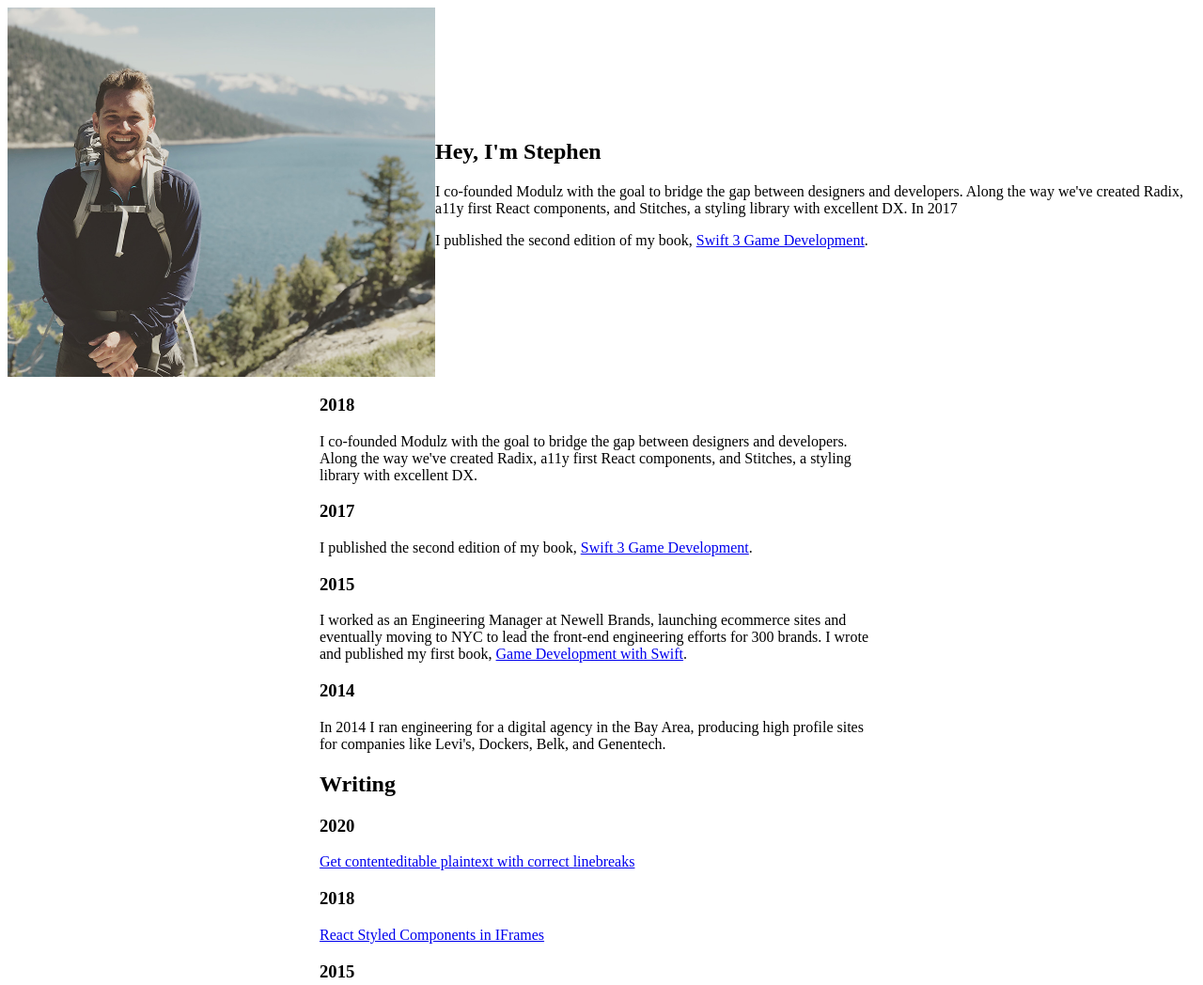
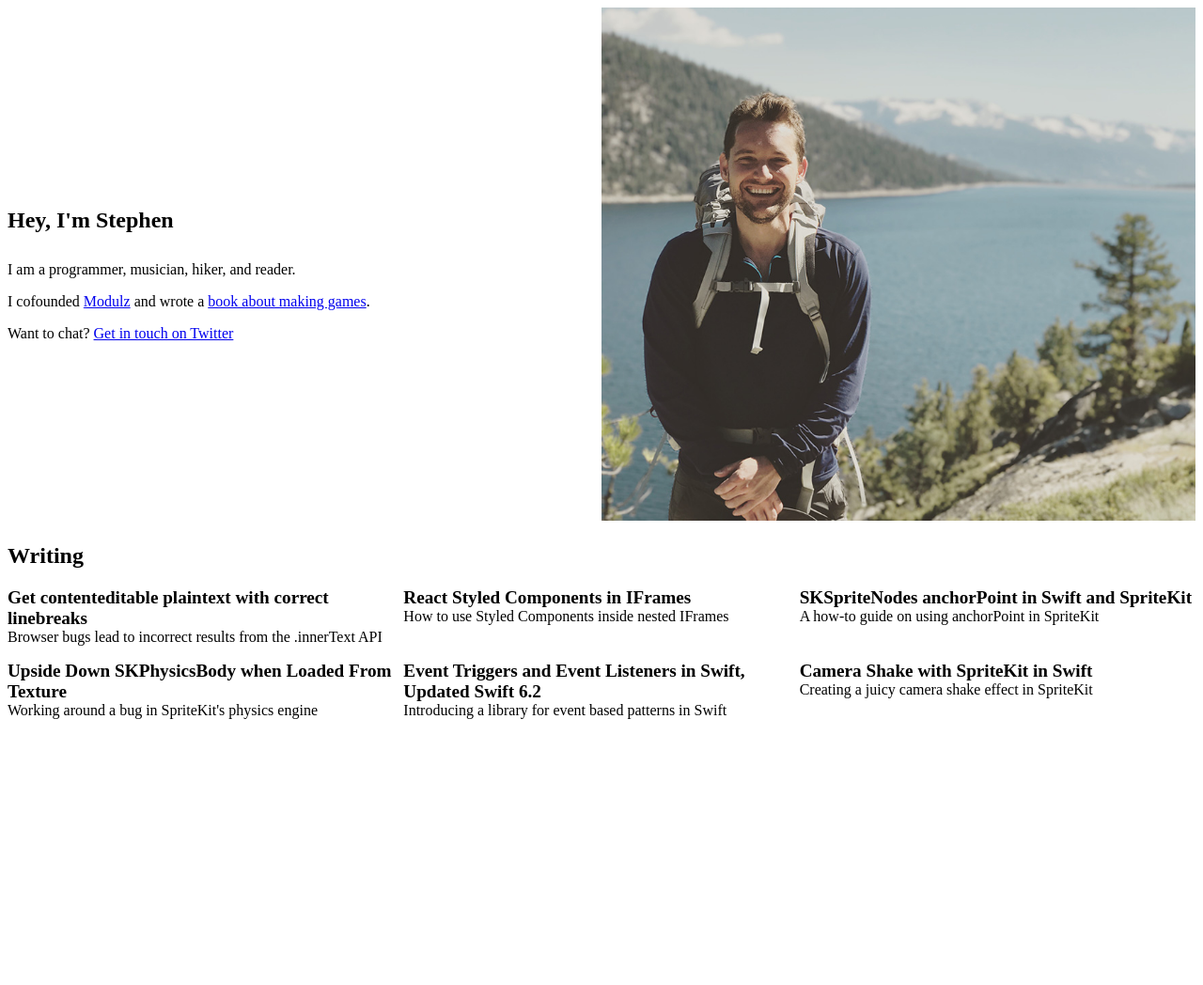
Before and after one commit to StephenHaney/stephenhaney, a website: page src/index.html in a window 1280 px wide. Shown: the top 1048 px of the page at 94% size. After the commit the page ends 800 px from the top, so only its background shows below. Drawn offline with Linux system fonts and the light colour scheme.

Commit message:
Home page and font overhaul

```diff
--- a/src/index.html
+++ b/src/index.html
@@ -7,117 +7,137 @@
     <!-- Site head -->
     <import src="common/__site-header.html" />
 
+    <style>
+      section {
+        max-width: var(--content-max-width);
+        margin: auto;
+      }
+
+      .article-grid {
+        display: grid;
+        grid-template-columns: repeat(3, 1fr);
+        gap: var(--space3);
+        margin-top: var(--space3);
+        margin-bottom: var(--space4);
+        margin-left: calc(-1 * var(--space4));
+        margin-right: calc(-1 * var(--space4));
+        align-items: stretch;
+      }
+
+      .article-card {
+        display: block;
+        padding: var(--space4) var(--space2);
+        text-decoration: none;
+        color: var(--blue12);
+        transition: color 0.1s ease-out, transform 0.1s ease-out;
+      }
+
+      .article-card:hover {
+        transform: translateY(-4px);
+      }
+      .article-card:hover h3 {
+        color: var(--blue11);
+      }
+
+      .article-card h3 {
+        margin-top: 0;
+        margin-bottom: 0;
+        font-size: 1.2em;
+        border-left: 1px solid var(--blue11);
+        padding-left: var(--space3);
+      }
+
+      .article-card p {
+        border-left: 1px solid var(--slate8);
+        padding-left: var(--space3);
+        margin-top: 0;
+        padding-top: var(--space3);
+      }
+    </style>
+
     <main>
-      <article>
+      <section>
         <div
           style="
             display: flex;
             align-items: center;
-            gap: var(--space5);
-            margin-top: var(--space6);
+            gap: var(--space6);
+            margin-top: var(--space7);
+            margin-bottom: var(--space7);
           "
         >
-          <img
-            src="assets/stephen-haney-backpacking-sierras.jpg"
-            alt="Stephen Haney backpacking in the Sierras. A mountain lake is in the background."
-            width="36%"
-            style="margin: 0"
-          />
-
-          <div>
+          <div style="width: 50%">
             <h1>Hey, I'm Stephen</h1>
-
-            <p style="margin-top: var(--space4)">
-              I co-founded Modulz with the goal to bridge the gap between designers and
-              developers. Along the way we've created Radix, a11y first React components,
-              and Stitches, a styling library with excellent DX. In 2017
+            <p style="margin-top: 30px; text-align: left">
+              I am a programmer, musician, hiker, and reader.
             </p>
             <p>
-              I published the second edition of my book,
+              I cofounded <a href="https://modulz.app">Modulz</a> and wrote a
               <a
-                href="https://www.amazon.com/Swift-3-Game-Development-Second-ebook/dp/B01M138PTW"
-              >
-                Swift 3 Game Development</a
+                href="https://www.amazon.com/Game-Development-Swift-Stephen-Haney-ebook/dp/B00YSILB6C"
+                >book about making games</a
               >.
             </p>
+            <p style="margin-bottom: 0; text-align: left">
+              Want to chat?
+              <a href="https://twitter.com/sdothaney" target="_blank">
+                Get in touch on Twitter
+              </a>
+            </p>
+          </div>
+          <div style="width: 50%">
+            <img
+              src="assets/stephen-haney-backpacking-sierras.jpg"
+              alt="Stephen Haney backpacking in the Sierras. A mountain lake is in the background."
+              width="100%"
+              style="margin: 0"
+            />
           </div>
         </div>
+      </section>
 
-        <div style="max-width: 600px; margin: auto">
-          <h3>2018</h3>
-          <p>
-            I co-founded Modulz with the goal to bridge the gap between designers and
-            developers. Along the way we've created Radix, a11y first React components,
-            and Stitches, a styling library with excellent DX.
-          </p>
+      <section>
+        <h2>Writing</h2>
 
-          <h3>2017</h3>
-          <p>
-            I published the second edition of my book,
-            <a
-              href="https://www.amazon.com/Swift-3-Game-Development-Second-ebook/dp/B01M138PTW"
-            >
-              Swift 3 Game Development</a
-            >.
-          </p>
-
-          <h3>2015</h3>
-          <p>
-            I worked as an Engineering Manager at Newell Brands, launching ecommerce sites
-            and eventually moving to NYC to lead the front-end engineering efforts for 300
-            brands. I wrote and published my first book,
-            <a
-              href="https://www.amazon.com/Game-Development-Swift-Stephen-Haney-ebook/dp/B00YSILB6C"
-              >Game Development with Swift</a
-            >.
-          </p>
-
-          <h3>2014</h3>
-          <p>
-            In 2014 I ran engineering for a digital agency in the Bay Area, producing high
-            profile sites for companies like Levi's, Dockers, Belk, and Genentech.
-          </p>
-
-          <h2>Writing</h2>
-          <h3>2020</h3>
-          <a href="2020/get-contenteditable-plaintext-with-correct-linebreaks">
-            Get contenteditable plaintext with correct linebreaks
+        <div class="article-grid">
+          <a
+            class="article-card"
+            href="2020/get-contenteditable-plaintext-with-correct-linebreaks"
+          >
+            <h3>Get contenteditable plaintext with correct linebreaks</h3>
+            <p>Browser bugs lead to incorrect results from the .innerText API</p>
+          </a>
+          <a class="article-card" href="2018/react-styled-components-in-iframes/">
+            <h3>React Styled Components in IFrames</h3>
+            <p>How to use Styled Components inside nested IFrames</p>
+          </a>
+          <a class="article-card" href="2015/anchorpoint-skspritenode-spritekit-swift">
+            <h3>SKSpriteNodes anchorPoint in Swift and SpriteKit</h3>
+            <p>A how-to guide on using anchorPoint in SpriteKit</p>
           </a>
 
-          <h3>2018</h3>
-          <a href="2018/react-styled-components-in-iframes">
-            React Styled Components in IFrames
+          <a
+            class="article-card"
+            href="2015/skphysicsbody-upside-down-when-loaded-from-texture/"
+          >
+            <h3>Upside Down SKPhysicsBody when Loaded From Texture</h3>
+            <p>Working around a bug in SpriteKit's physics engine</p>
           </a>
 
-          <h3>2015</h3>
-          <ul>
-            <li>
-              <a href="2015/anchorpoint-skspritenode-spritekit-swift">
-                SKSpriteNodes anchorPoint in Swift and SpriteKit
-              </a>
-            </li>
+          <a
+            class="article-card"
+            href="2015/event-triggers-and-event-listeners-in-swift/"
+          >
+            <h3>Event Triggers and Event Listeners in Swift, Updated Swift 6.2</h3>
+            <p>Introducing a library for event based patterns in Swift</p>
+          </a>
 
-            <li>
-              <a href="2015/skphysicsbody-upside-down-when-loaded-from-texture/">
-                Upside Down SKPhysicsBody when Loaded From Texture
-              </a>
-            </li>
-
-            <li>
-              <a href="2015/event-triggers-and-event-listeners-in-swift/">
-                Event Triggers and Event Listeners in Swift, Updated Swift 6.2
-              </a>
-            </li>
-          </ul>
-
-          <h3>2014</h3>
-          <p>
-            <a href="2014/camera-shake-with-spritekit-in-swift/">
-              Camera Shake with SpriteKit in Swift
-            </a>
-          </p>
+          <a class="article-card" href="2014/camera-shake-with-spritekit-in-swift/">
+            <h3>Camera Shake with SpriteKit in Swift</h3>
+            <p>Creating a juicy camera shake effect in SpriteKit</p>
+          </a>
         </div>
-      </article>
+      </section>
     </main>
 
     <import src="common/__theme-switcher.html" />
--- a/src/styles.css
+++ b/src/styles.css
@@ -136,8 +136,8 @@ th {
 
 body {
   -webkit-font-smoothing: antialiased;
-  font-family: -apple-system, BlinkMacSystemFont, 'Segoe UI', Helvetica, Arial,
-    sans-serif, 'Apple Color Emoji', 'Segoe UI Emoji';
+  font-family: SOEHNE_BUCH, -apple-system, BlinkMacSystemFont, 'Segoe UI', Helvetica,
+    Arial, sans-serif, 'Apple Color Emoji', 'Segoe UI Emoji';
   font-size: 18px;
   line-height: 28px;
   color: var(--slate12);
@@ -155,7 +155,11 @@ body {
 }
 
 ::selection {
-  background: var(--cyan6);
+  background: var(--blue6);
+}
+
+main {
+  padding-bottom: var(--space8);
 }
 
 /** --- Header --- */
@@ -186,7 +190,7 @@ body {
 }
 
 .site-header a {
-  color: var(--cyan12);
+  color: var(--blue12);
   padding: var(--space0) var(--space3);
   text-decoration: none;
   display: flex;
@@ -207,12 +211,12 @@ body {
 }
 
 .site-header a.logo {
-  font-weight: 600;
   font-size: 0.9em;
   padding-top: var(--space2);
   padding-bottom: var(--space2);
   border-radius: 5px;
   position: relative;
+  letter-spacing: 0.5px;
 }
 @media only screen and (min-width: 600px) {
   .site-header a.logo {
@@ -238,7 +242,7 @@ body {
   border-radius: 4px;
   width: 42px;
   height: 42px;
-  color: var(--cyan12);
+  color: var(--blue12);
   margin-left: var(--space3);
 }
 @media only screen and (min-width: 600px) {
@@ -249,8 +253,8 @@ body {
 
 @media (hover: hover) {
   .dark-mode-switcher:hover {
-    background-color: var(--cyan12);
-    color: var(--cyan1);
+    background-color: var(--blue12);
+    color: var(--blue1);
   }
 }
 
@@ -274,7 +278,6 @@ body {
 article {
   max-width: var(--content-max-width);
   margin: auto;
-  padding-bottom: var(--space8);
 }
 
 .article-header {
@@ -286,6 +289,7 @@ article {
 }
 @media only screen and (min-width: 600px) {
   .article-header {
+    padding-top: var(--space3);
     margin-top: var(--space6);
     margin-bottom: 40px;
   }
@@ -294,15 +298,14 @@ article {
 /** --- Headlines --- */
 
 h1 {
-  max-width: 660px;
+  max-width: 690px;
   font-size: 1.9em;
+  font-family: -apple-system, BlinkMacSystemFont, 'Segoe UI', Helvetica, Arial, sans-serif,
+    'Apple Color Emoji', 'Segoe UI Emoji';
+  font-weight: 700;
   letter-spacing: -0.5px;
   line-height: 1.05;
-  font-weight: 700;
-  color: var(--cyan12);
-
-  padding-top: var(--space3);
-  padding-bottom: var(--space1);
+  color: var(--blue12);
   border-radius: 6px 6px 6px 0;
 
   margin-left: -1px;
@@ -316,30 +319,30 @@ h1 {
 }
 
 .by-line {
+  margin-top: var(--space1);
+  margin-left: 0.5px;
   font-size: 0.8em;
   color: var(--slate11);
-  border-radius: 0 0 6px 6px;
-  padding-left: 8px;
+  letter-spacing: 1px;
 }
 
-article h2 {
+h2 {
   font-size: 1.5em;
-  font-weight: 600;
-  color: var(--cyan12);
+  color: var(--blue12);
   margin-top: var(--space6);
   margin-bottom: var(--space3);
   letter-spacing: -0.3px;
   line-height: 1.05;
 }
 @media only screen and (min-width: 600px) {
-  article h2 {
-    font-size: 1.7em;
+  h2 {
+    font-size: 1.6em;
     margin-top: var(--space7);
     margin-bottom: var(--space5);
   }
 }
 
-article h3 {
+h3 {
   font-size: 1.1em;
   color: var(--slate12);
   margin-top: var(--space4);
@@ -348,39 +351,39 @@ article h3 {
   font-weight: 500;
 }
 @media only screen and (min-width: 600px) {
-  article h3 {
-    font-size: 1.23em;
+  h3 {
+    font-size: 1.25em;
   }
 }
 
-article h2 + p,
-article h3 + p,
-article p:first-of-type {
+h2 + p,
+h3 + p,
+p:first-of-type {
   margin-top: 0;
 }
 
 /** --- Link --- */
 
-article a {
-  color: var(--slate12);
+p a {
+  color: var(--blue12);
   text-decoration: none;
-  padding-top: 2px;
   padding-bottom: 2px;
-  box-shadow: 0px 1px 0px 0px var(--cyan8);
-  /* border-bottom: 1px solid var(--cyan8); */
+  box-shadow: 0px 1px 0px 0px var(--blue8);
+  /* border-bottom: 1px solid var(--blue8); */
   /* border-top: 1px solid transparent; */
 }
 
 @media (hover: hover) {
-  article a:hover {
+  p a:hover {
     color: var(--slate1);
-    background: linear-gradient(70deg, var(--cyan10), var(--cyan9));
+    background: linear-gradient(70deg, var(--blue11), var(--blue10));
+    box-shadow: none;
   }
 }
 
 /** --- Paragraph --- */
 
-article p {
+p {
   margin-top: var(--space4);
   margin-bottom: var(--space4);
   letter-spacing: 0.2px;
@@ -389,9 +392,9 @@ article p {
 }
 
 @media only screen and (min-width: 600px) {
-  article p {
-    margin-top: var(--space5);
-    margin-bottom: var(--space5);
+  p {
+    margin-top: var(--space4);
+    margin-bottom: var(--space4);
   }
 }
 
@@ -404,18 +407,18 @@ article img {
   margin-bottom: var(--space6);
 }
 
-article p code {
-  font-family: -ui-monospace, SFMono-Regular, 'SF Mono', Menlo, Consolas,
+p code {
+  font-family: SOEHNE_MONO_BUCH, -ui-monospace, SFMono-Regular, 'SF Mono', Menlo, Consolas,
     'Liberation Mono', monospace;
   font-size: 0.9em;
   padding-left: 4px;
   padding-right: 4px;
-  padding-top: 3px;
+  padding-top: 2px;
   padding-bottom: 2px;
   border: 1px solid var(--slate6);
   border-radius: 4px;
-  background-color: var(--slate1);
-  color: var(--slate12);
+  background-color: var(--slate2);
+  color: var(--blue11);
 }
 
 /** --- Footer --- */
```
Also changed, not shown: src/2014/camera-shake-with-spritekit-in-swift/index.md (+1 -3 lines), src/2015/anchorpoint-skspritenode-spritekit-swift/index.md (+1 -1 lines), src/2015/event-triggers-and-event-listeners-in-swift/index.md (+1 -1 lines), src/2015/skphysicsbody-upside-down-when-loaded-from-texture/index.md (+1 -1 lines), src/2018/react-styled-components-in-iframes/index.md (+1 -1 lines), src/2020/get-contenteditable-plaintext-with-correct-linebreaks/index.md (+3 -3 lines), src/common/__head.html (+30 -0 lines), src/common/__site-header.html (+1 -3 lines), src/prism/pre-code-theme.css (+10 -5 lines), src/assets/test-soehne-buch.woff2 (added), src/assets/test-soehne-halbfett.woff2 (added), src/assets/test-soehne-leicht.woff2 (added), src/assets/test-soehne-mono-leicht.woff2 (added).
